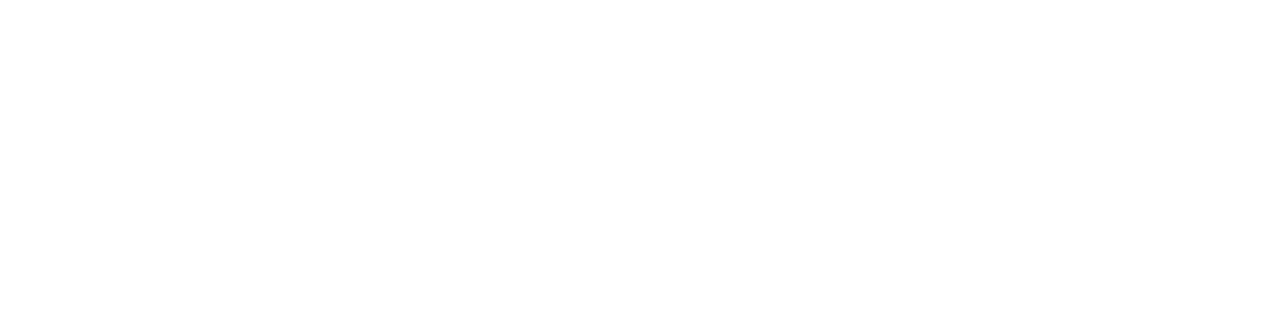
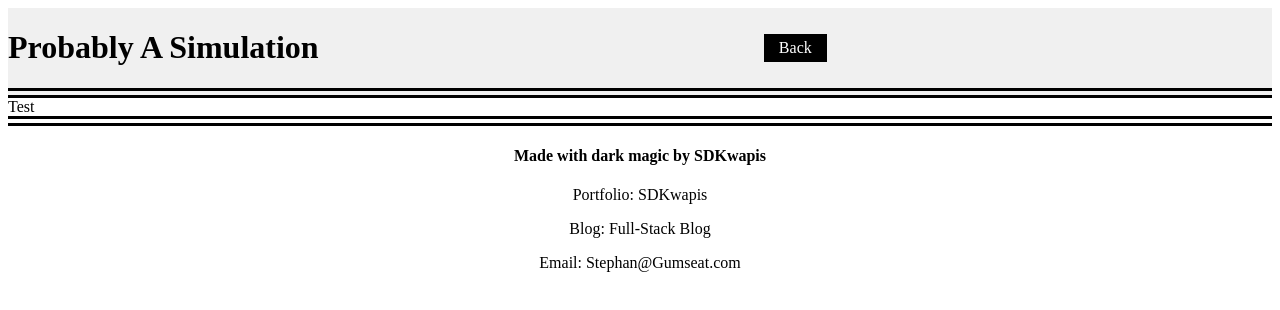
Before and after one commit to SDKwapis/ProbablyASimulation, a plain HTML site: page blog.html in a window 1280 px wide. Drawn offline with Linux system fonts and the light colour scheme.

Commit message:
added more html and css

```diff
--- a/assets/css/blog.css
+++ b/assets/css/blog.css
@@ -0,0 +1,26 @@
+
+header {
+    display: flex;
+    flex-direction: row;
+    justify-content: space-evenly;
+    background-color: #f0f0f0;
+    border-bottom: 10px double black;
+}
+
+footer {
+    display: block;
+    text-align: center;
+    border-top: 10px double black;
+}
+
+.section {
+    margin: 20px
+}
+
+#button {
+    background-color: black;
+    color: white;
+    width: auto;
+    margin: auto;
+    padding: 5px 15px 5px 15px;
+}
--- a/assets/css/form.css
+++ b/assets/css/form.css
@@ -17,5 +17,7 @@
 #button {
     background-color: black;
     color: white;
+    padding-top: 10px;
+    padding-bottom: 10px;
     width: 100%;
 }
--- a/assets/css/styles.css
+++ b/assets/css/styles.css
@@ -2,7 +2,7 @@ header {
     text-align: center;
     padding: 20px;
     background-color: #f0f0f0;
-    border-bottom: 3px solid black;
+    border-bottom: 10px double black;
 }
 
 .h2 {
@@ -13,17 +13,15 @@ header {
 #left {
     width: 100%;
     text-align: center;
-
-    margin: 3px;
-    border: 3px solid black;
+    margin: 0px 3px 0px 0px;
+    border-right: 10px double black;
     padding-top: 10%;
     padding-bottom: 10%;
 }
 
 #right {
     width: 100%;
-    margin: 3px;
-    border: 3px solid black;
+    margin: 0px 10px 0px 3px;
     padding-top: 10%;
     padding-bottom: 10%;
 }
--- a/blog.html
+++ b/blog.html
@@ -4,7 +4,25 @@
         <link rel="stylesheet" href="./assets/css/blog.css">
     </head>
     <body>
-
+        <header>
+            <h1>Probably A Simulation</h1>
+            <span id="button">Back</span>
+        </header>
+        <section>
+            Test
+        </section>
         <script type="text/javascript" src="./assets/js/blog.js"></script>
+        <footer>
+            <h4>Made with dark magic by SDKwapis</h4>
+            <p>
+                Portfolio: SDKwapis
+            </p>
+            <p>
+                Blog: Full-Stack Blog
+            </p>
+            <p>
+                Email: Stephan@Gumseat.com
+            </p>
+        </footer>
     </body>
 </html>
```
